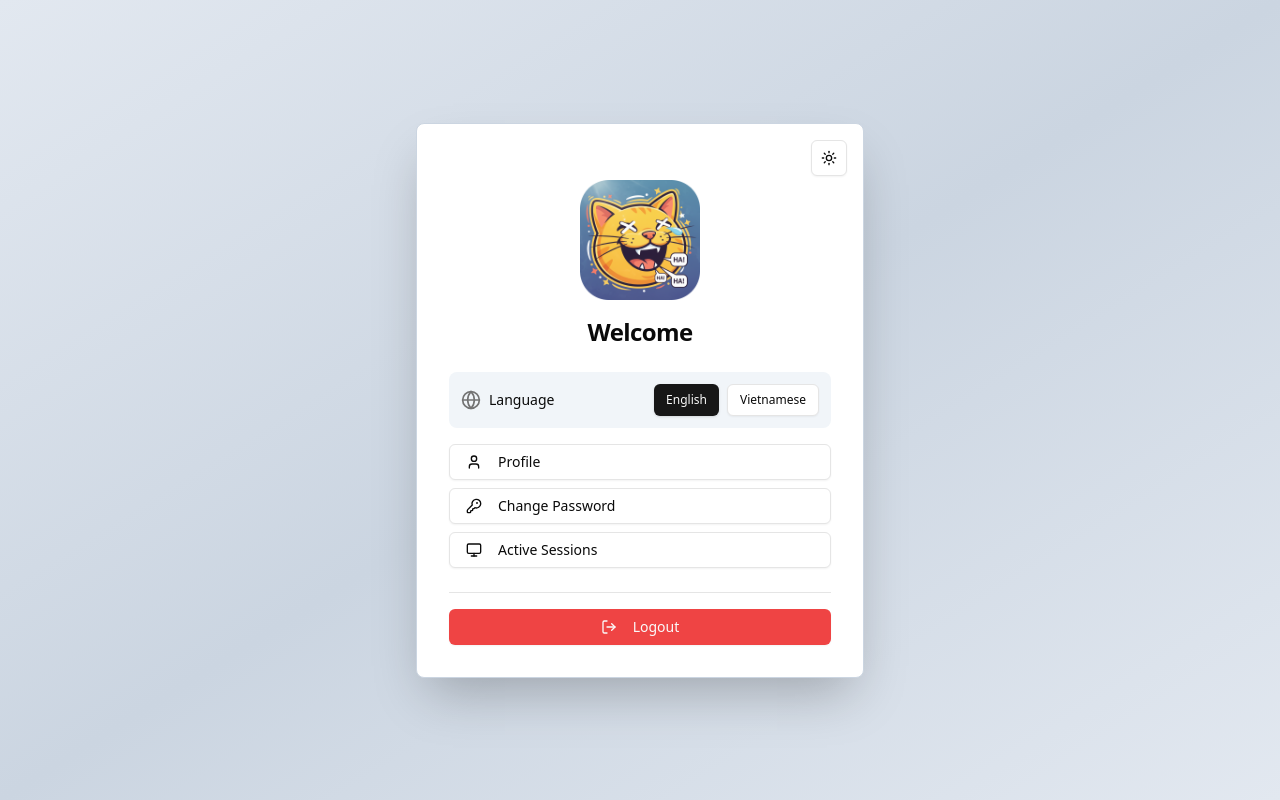
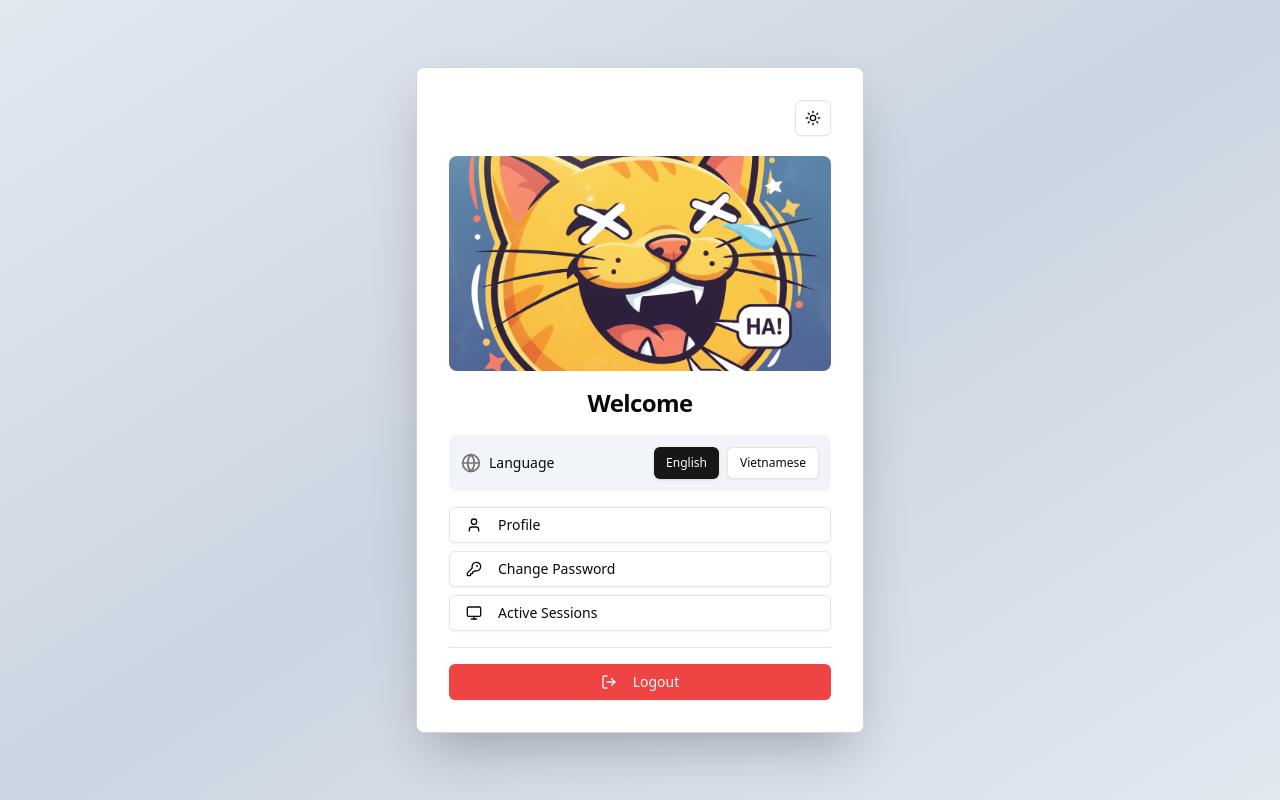
Before and after one commit to kevinvuong-mim/mimkat-client, a Next.js app: page / in a window 1280 px wide. Built offline with nearby package versions, Linux system fonts and the light colour scheme; no server answers.

Commit message:
feat: add AspectRatio component and integrate it into Home page

```diff
--- a/package.json
+++ b/package.json
@@ -11,6 +11,7 @@
   "dependencies": {
     "@hookform/resolvers": "^5.2.2",
     "@radix-ui/react-alert-dialog": "^1.1.15",
+    "@radix-ui/react-aspect-ratio": "^1.1.8",
     "@radix-ui/react-avatar": "^1.1.11",
     "@radix-ui/react-dropdown-menu": "^2.1.16",
     "@radix-ui/react-label": "^2.1.8",
--- a/src/app/(private)/page.tsx
+++ b/src/app/(private)/page.tsx
@@ -26,6 +26,7 @@ import {
 import { useI18n } from "@/i18n/context";
 import { Button } from "@/components/ui/button";
 import { authService } from "@/services/auth.service";
+import { AspectRatio } from "@/components/ui/aspect-ratio";
 
 export default function Home() {
   const router = useRouter();
@@ -42,8 +43,8 @@ export default function Home() {
 
   return (
     <div className="w-full max-w-md">
-      <div className="bg-white dark:bg-slate-800 rounded-lg shadow-2xl border border-slate-300 dark:border-slate-600 p-8 space-y-6 relative">
-        <div className="absolute top-4 right-4 z-10">
+      <div className="bg-white dark:bg-slate-800 rounded-lg shadow-2xl border border-slate-300 dark:border-slate-600 p-8 space-y-4 relative">
+        <div className="absolute top-8 right-8 z-10">
           <DropdownMenu>
             <DropdownMenuTrigger asChild>
               <Button variant="outline" size="icon">
@@ -65,15 +66,17 @@ export default function Home() {
             </DropdownMenuContent>
           </DropdownMenu>
         </div>
+        <div className="h-6" />
         <div className="text-center space-y-4">
           <div className="flex justify-center">
-            <Image
-              alt=""
-              width={120}
-              height={120}
-              className="rounded-lg"
-              src={"/images/logo.png"}
-            />
+            <AspectRatio ratio={16 / 9} className="bg-muted rounded-lg">
+              <Image
+                fill
+                alt=""
+                src={"/images/logo.png"}
+                className="h-full w-full rounded-lg object-cover dark:brightness-[0.2] dark:grayscale"
+              />
+            </AspectRatio>
           </div>
           <h1 className="text-2xl font-bold tracking-tight">
             {t.home.welcome}
--- /dev/null
+++ b/src/components/ui/aspect-ratio.tsx
@@ -0,0 +1,7 @@
+"use client";
+
+import * as AspectRatioPrimitive from "@radix-ui/react-aspect-ratio";
+
+const AspectRatio = AspectRatioPrimitive.Root;
+
+export { AspectRatio };
```
Also changed, not shown: 1 other file (tests, documents, lock files or other folders).
